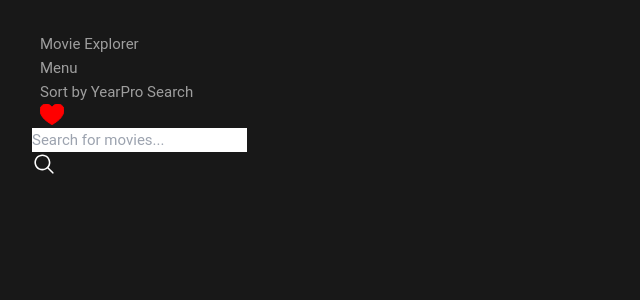
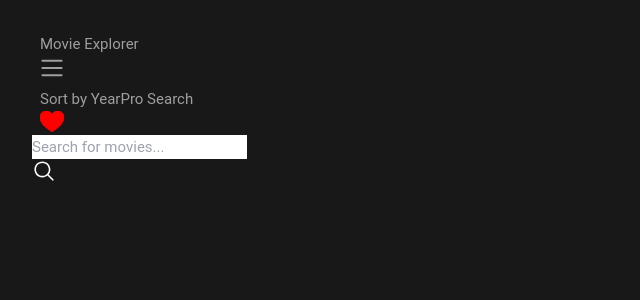
Before and after one commit to bahaar-ghafari/movie-explorer, a Vue app: page / in a window 1280 px wide. Shown: the top 300 px of the page, without its empty margins (0-640 px from the left). Built offline with nearby package versions, Linux system fonts and the light colour scheme; no server answers.

Commit message:
feat: add menu icon and acceblity

```diff
--- /dev/null
+++ b/src/assets/svg/MenuIcon.vue
@@ -0,0 +1,32 @@
+<template>
+  <svg
+    xmlns="http://www.w3.org/2000/svg"
+    :width="size"
+    :height="size"
+    viewBox="0 0 50 50"
+    :fill="color"
+    aria-hidden="true"
+  >
+    <path
+      d="M 5 8 A 2.0002 2.0002 0 1 0 5 12 L 45 12 A 2.0002 2.0002 0 1 0 45 8 L 5 8 z M 5 23 A 2.0002 2.0002 0 1 0 5 27 L 45 27 A 2.0002 2.0002 0 1 0 45 23 L 5 23 z M 5 38 A 2.0002 2.0002 0 1 0 5 42 L 45 42 A 2.0002 2.0002 0 1 0 45 38 L 5 38 z"
+    ></path>
+  </svg>
+</template>
+
+<script lang="ts">
+import { defineComponent } from 'vue'
+
+export default defineComponent({
+  name: 'MenuIcon',
+  props: {
+    size: {
+      type: [String, Number],
+      default: 24,
+    },
+    color: {
+      type: String,
+      default: 'currentColor',
+    },
+  },
+})
+</script>
--- a/src/components/layout/AppHeader.vue
+++ b/src/components/layout/AppHeader.vue
@@ -1,35 +1,41 @@
 <template>
   <header
     class="flex items-center justify-between flex-wrap rounded-t-md p-4 bg-gray-800 text-white shadow-md"
+    role="banner"
   >
     <h1 class="text-lg font-bold">Movie Explorer</h1>
-
     <CustomButton
       @click="toggleMenu"
+      aria-expanded="isMenuOpen.toString()"
+      aria-controls="main-navigation"
       class="block md:hidden bg-white text-blue-900 hover:bg-sky-200 px-4 rounded-md"
     >
-      Menu
+      <MenuIcon />
     </CustomButton>
     <nav
+      :id="'main-navigation'"
       :class="[
         'flex-col md:flex-row items-center gap-4 mt-4 md:mt-0',
         isMenuOpen ? 'flex' : 'hidden md:flex',
       ]"
       class="w-full md:w-auto"
+      role="navigation"
     >
       <CustomButton
         @click="sortMovies"
+        aria-label="Sort Movies"
         customClass="bg-white text-blue-900 hover:bg-sky-200 px-4 rounded-md"
       >
         Sort by {{ selectedSort === 'title' ? 'Year' : 'Title' }}
       </CustomButton>
       <CustomButton
         @click="toggleProSearch"
+        aria-label="Pro Search"
         customClass="bg-white text-blue-900 hover:bg-sky-200 px-4 rounded-md"
       >
         Pro Search
       </CustomButton>
-      <router-link to="/favorites" class="relative hover:text-gray-300">
+      <router-link to="/favorites" class="relative hover:text-gray-300" aria-label="Favorites">
         <HeartIcon :filled="true" />
         <span
           v-if="favoriteCount > 0"
@@ -47,10 +53,11 @@ import { ref, computed, defineComponent } from 'vue'
 import { useFavoritesStore } from '@/stores/favoritesStore'
 import CustomButton from '@/components/base/CustomButton.vue'
 import HeartIcon from '@/assets/svg/HeartIcon.vue'
+import MenuIcon from '@/assets/svg/MenuIcon.vue'
 
 export default defineComponent({
   name: 'AppHeader',
-  components: { CustomButton, HeartIcon },
+  components: { CustomButton, HeartIcon, MenuIcon },
   emits: ['toggleProSearch', 'sort'],
   props: {
     selectedSort: {
```
